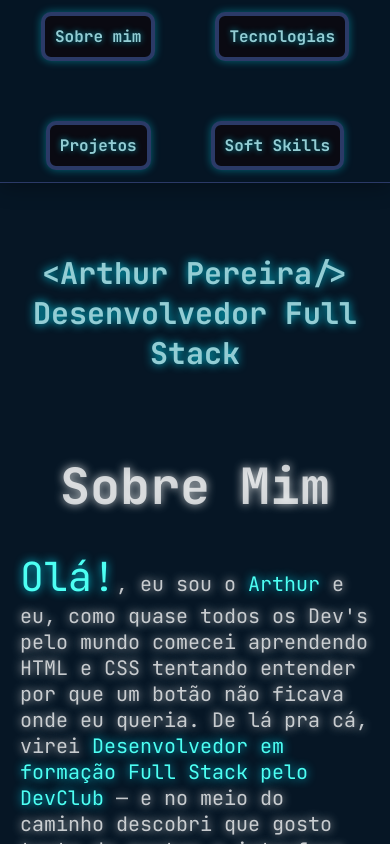
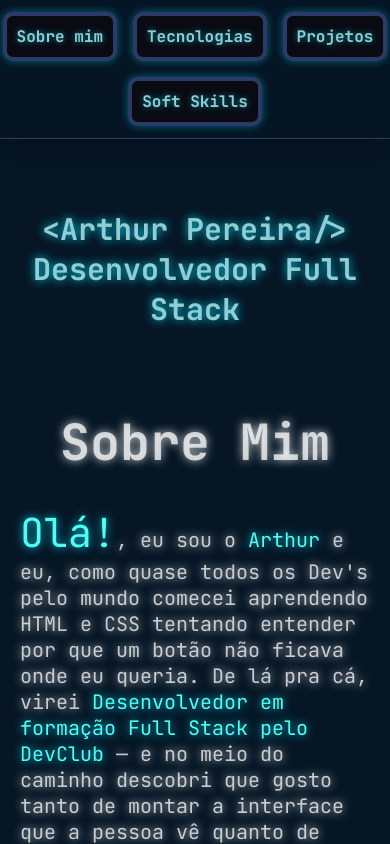
Before and after one commit to arthur-wso/portfolio-pessoal, a React (Vite) app: page / in a window 390 px wide. Shown: the top 844 px of the page. Built offline with nearby package versions, Linux system fonts and the light colour scheme.

Commit message:
refactor: converte a Nav para mobile first

```diff
--- a/src/components/Nav/styles.js
+++ b/src/components/Nav/styles.js
@@ -6,7 +6,7 @@ export const StyledNav = styled.div`
     background: rgba(6, 22, 37, 0.8);
     backdrop-filter: blur(10px);
     display: flex;
-    gap: 60px;
+    gap: 16px;
     justify-content: center;
     align-items: center;
     border-bottom: 1px solid #2B3A67;
@@ -16,8 +16,8 @@ export const StyledNav = styled.div`
     flex-wrap: wrap;
     padding: 12px 0;
 
-    @media (max-width: 360px) {
-        gap: 16px;
+    @media (min-width: 760px) {
+        gap: 60px;
     }
 `;
 
```
